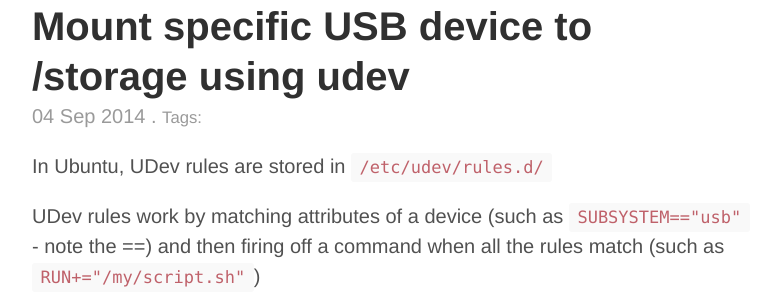
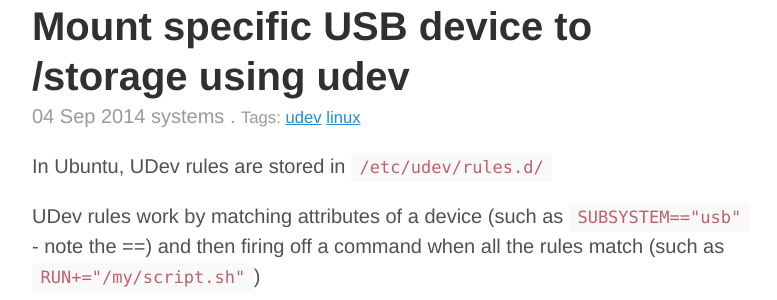
Before and after one commit to mrdanbrooks/mrdanbrooks.github.io, a Jekyll site: the page built from _posts/2014-09-04-udev-usb-mounting.md, in a window 1280 px wide. Shown: the part 130-430 px from the top of the page, without its empty margins (248-1025 px from the left). Built offline with Jekyll 4.4.1, drawn with Linux system fonts in a browser that asks for light colours; Markdown is read by kramdown in place of the engine named in the settings.

Commit message:
fixes posts?

```diff
--- a/_layouts/post.html
+++ b/_layouts/post.html
@@ -5,9 +5,9 @@
 <div class="post">
   <h1 class="post-title">{{ page.title }}</h1>
   <span class="post-date">{{ page.date | date_to_string }}
-        {{ post.category }} .
+        {{ page.category }} .
         <small> Tags:
-            {% for tag in post.tags %}
+            {% for tag in page.tags %}
             <a href="/tags/{{ tag }}" title="View posts tagged with &quot;&quot;;"><u>{{ tag }}</u></a>
             {% if forloop.last != true %} {% endif %}
             {% endfor %}
```
